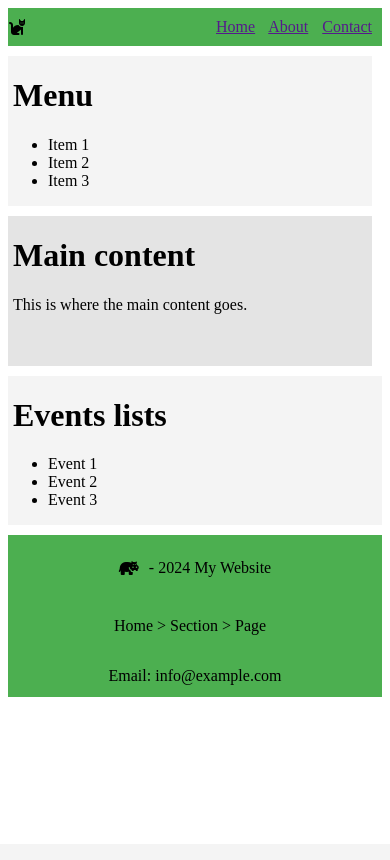
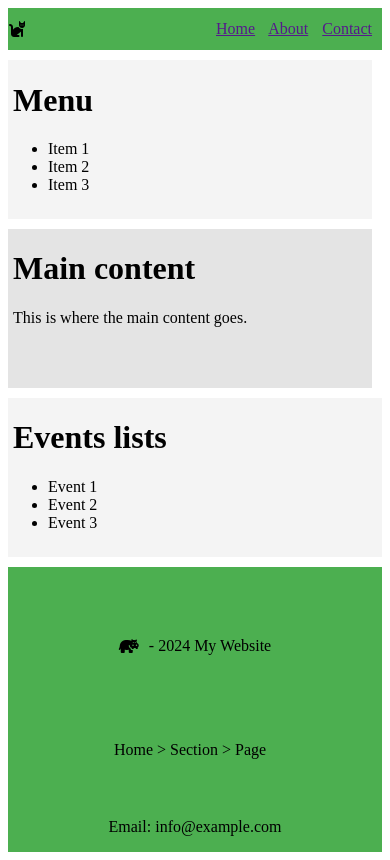
Before and after one commit to Repsej07/Html-cause-i-was-bored, a PHP site: page / in a window 390 px wide. Before the commit the page ends 697 px from the top, so only its background shows below. Run offline with PHP 8.4, Linux system fonts and the light colour scheme; some libraries are stand-ins or nearby versions.

Commit message:
Also added vh to the @media

```diff
--- a/styles.css
+++ b/styles.css
@@ -63,7 +63,7 @@ html, body{
     row-gap: 0px; /*sets the row gap to 0 cause otherwise there would have been a gap between item 5 and item 6*/
     font-size: 1em;
     grid-template-columns: 1fr 1fr 1fr 1fr 1fr; /*sets the columns of the grid to 1fr 1fr 1fr 1fr 1fr*/
-    grid-template-rows: 1cm 1fr 1fr 1fr 2cm 6em ;   /*sets the rows of the grid to 1cm 1fr 1fr 1fr 2cm 2cm*/
+    grid-template-rows: 5vh 20vh 20vh 20vh 20vh 15vh ;   /*sets the rows of the grid to 1cm 1fr 1fr 1fr 2cm 2cm*/
     grid-template-areas:  /*sets the areas of the grid to the following*/
     "header header header header header" /*this is the first row of the grid*/
     "sidebar1 sidebar1 sidebar1 sidebar1 sidebar1"  /*this is the second row of the grid*/
```
